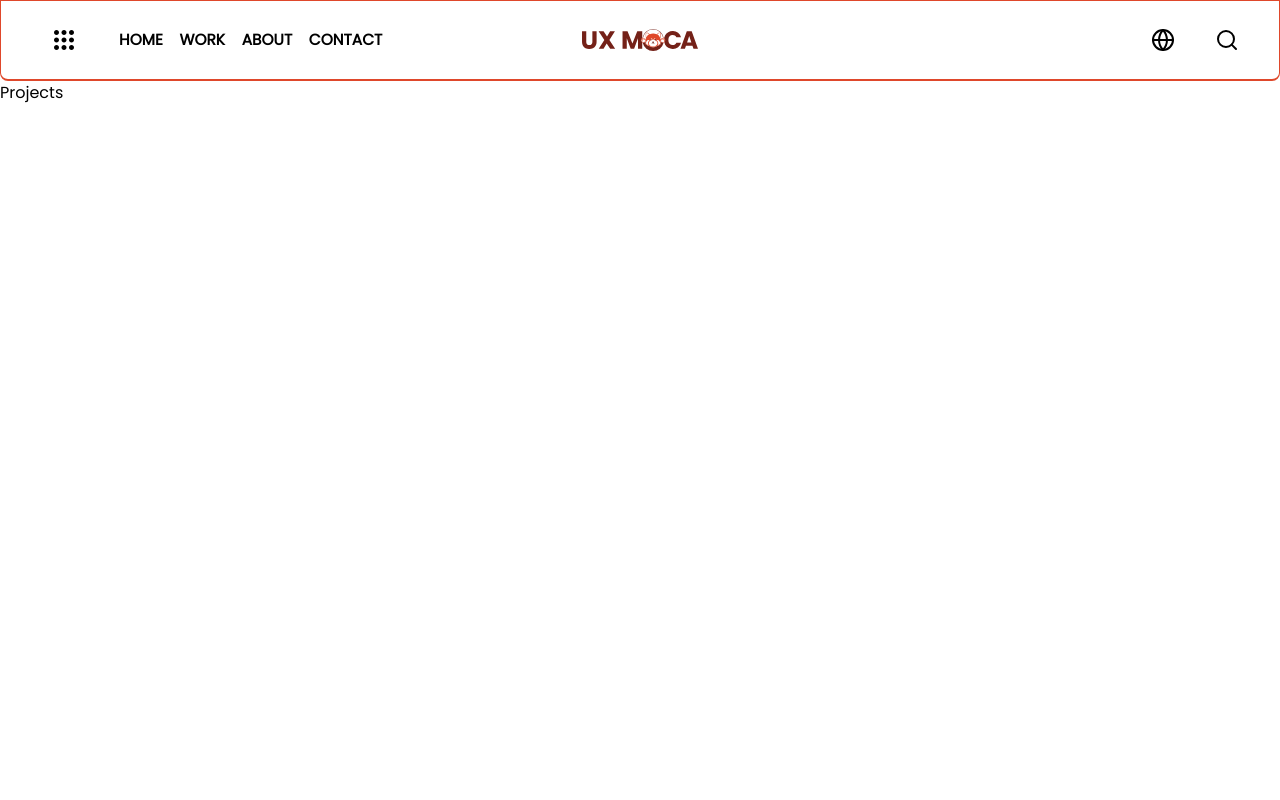
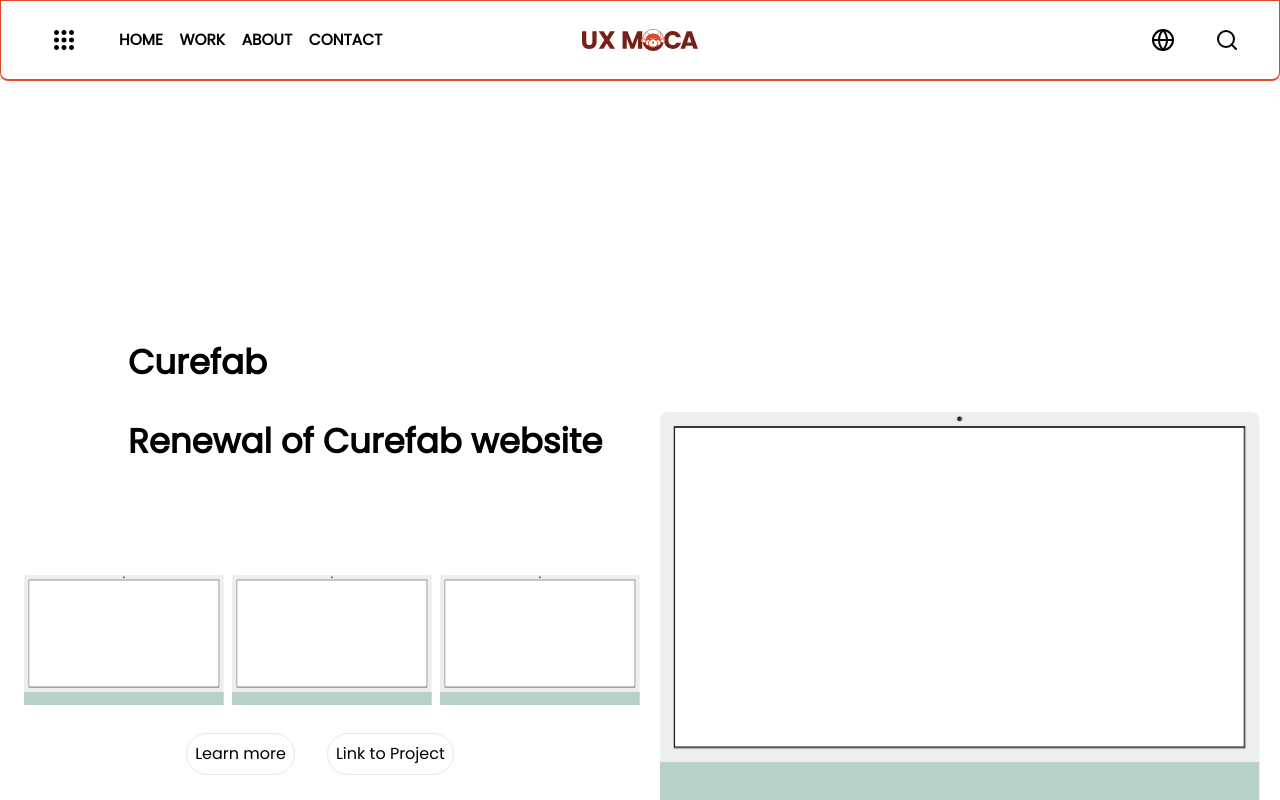
Before and after one commit to Eragon67360/moca-portfolio, a Next.js app: page /en/projects in a window 1280 px wide. Built offline with nearby package versions, Linux system fonts and the light colour scheme.

Commit message:
Added projects page with dark mode and separate pages for each project

```diff
--- /dev/null
+++ b/app/[locale]/projects/ProjectComponent.tsx
@@ -0,0 +1,29 @@
+import React from "react";
+import Image from "next/image";
+import computer from "@/public/img/computer.png";
+import Link from "next/link";
+
+export const ProjectComponent = ({ project }: { project: any }) => {
+  return (
+    <div className="h-[90vh] flex">
+      <div className="flex flex-col pt-[32vh] space-y-7 w-1/2">
+        <h1 className="text-[2.656vw] font-bold pl-32">{project.title}</h1>
+        <p className="text-[2.656vw] font-bold pl-32">{project.description}</p>
+
+        <div className="flex pl-6 pt-20 justify-between">
+          <Image src={computer} alt="show1" width={200} />
+          <Image src={computer} alt="show2" width={200} />
+          <Image src={computer} alt="show3" width={200} />
+        </div>
+
+        <div className="flex space-x-8 justify-center">
+          <Link href={project.projectlink} className="border p-2 dark:hover:bg-secondary dark:hover:text-third rounded-full hover:bg-falured hover:text-secondary">Learn more</Link>
+          <a href={project.link} target="_blank" className="border p-2 dark:hover:bg-secondary dark:hover:text-third rounded-full hover:bg-falured hover:text-secondary">Link to Project</a>
+        </div>
+      </div>
+      <div className="flex flex-col w-1/2 justify-end items-center">
+        <Image src={computer} alt="show main" width={600} />
+      </div>
+    </div>
+  );
+};
--- a/app/[locale]/projects/page.tsx
+++ b/app/[locale]/projects/page.tsx
@@ -1,7 +1,37 @@
-import React from 'react'
+import React from "react";
+import { ProjectComponent } from "./ProjectComponent";
+
+interface Project {
+  title: string;
+  description: string;
+  projectlink:string;
+  link: string;
+}
+
+const projects: Project[] = [
+  {
+    title: "Curefab",
+    description: "Renewal of Curefab website",
+    projectlink:"projects/project1",
+    link: "http://curefab.com/",
+  },
+  {
+    title: "Project B",
+    description: "Description for Project B",
+    projectlink:"projects/project2",
+    link: "http://example.com/project-b",
+  },
+  // ... add more projects as needed
+];
 
 export default function Projects() {
   return (
-    <div>Projects</div>
-  )
+    <>
+      <div>
+        {projects.map((project, index) => (
+          <ProjectComponent key={index} project={project} />
+        ))}
+      </div>
+    </>
+  );
 }
--- /dev/null
+++ b/app/[locale]/projects/project1/page.tsx
@@ -0,0 +1,8 @@
+import React from 'react'
+
+
+export default function page() {
+  return (
+    <div>Curefab</div>
+  )
+}
--- /dev/null
+++ b/app/[locale]/projects/project2/page.tsx
@@ -0,0 +1,8 @@
+import React from 'react'
+
+
+export default function page() {
+  return (
+    <div>Project 2</div>
+  )
+}
--- a/components/[locale]/menu/index.tsx
+++ b/components/[locale]/menu/index.tsx
@@ -61,13 +61,6 @@ const Menu: React.FC<MenuProps> = ({ isOpen, onClose }) => {
           initial="closed"
           animate={isOpen ? "open" : "closed"}
           variants={menuVariants}
-          onAnimationComplete={() => {
-            if (!isOpen) {
-              console.log("Component unmounted");
-            } else {
-              console.log("Component mounted");
-            }
-          }}
           className="flex flex-col py-4 px-8 w-1/3 bg-white dark:bg-blackbean"
         >
           <button
```
Also changed, not shown: public/img/computer.png (added).
